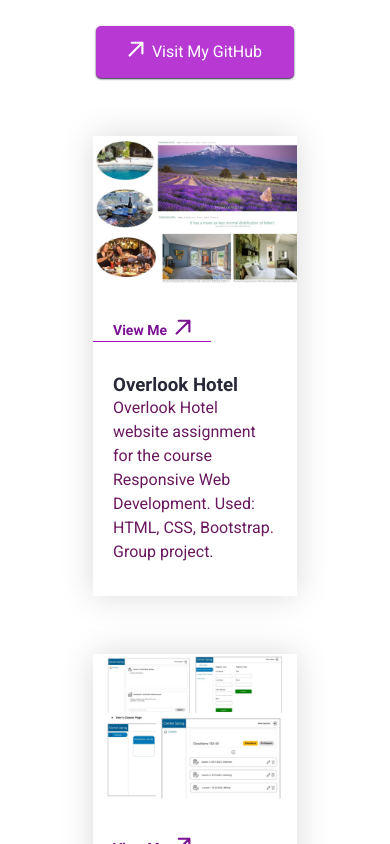
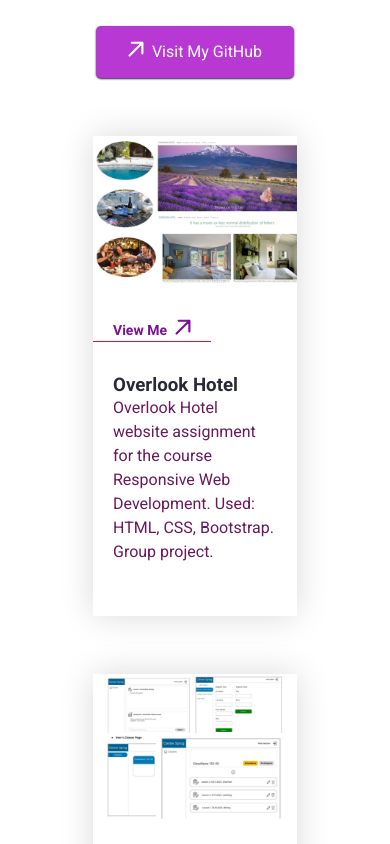
Before and after one commit to PinkCatCodes/brigita.dev-PersonalSite, a React (Create React App) app: page / in a window 390 px wide. Shown: the part 1520-2364 px from the top of the page. Built offline with nearby package versions, Linux system fonts and the light colour scheme.

Commit message:
Update App.css

```diff
--- a/src/App.css
+++ b/src/App.css
@@ -506,7 +506,7 @@ p {
 /* Small devices (phones) */
 @media (max-width: 600px) {
   .portfolio--section--card {
-    min-height: 460px;
+    min-height: 480px;
     margin: 0.5em; /* Reduced margin for more width space */
     flex-grow: 1; /* Ensure it grows to take available space */
     width: auto; /* Adjust width to be responsive */
```
